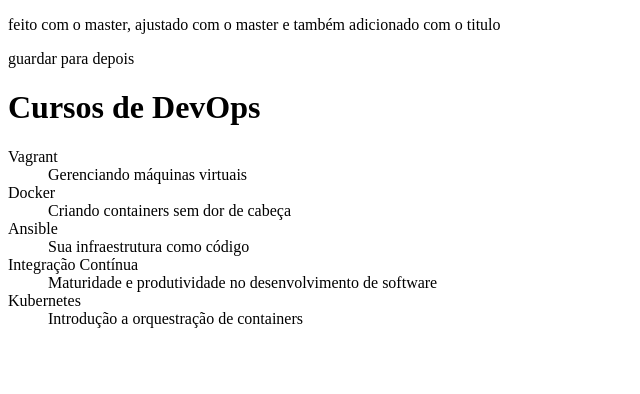
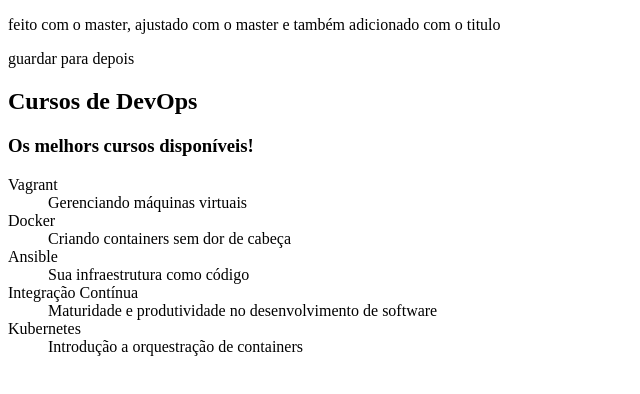
Before and after one commit to Skema1114/git-e-github-curso-alura, a plain HTML site: page index.html in a window 1280 px wide. Shown: the whole page, without its empty margins (0-640 px from the left). Drawn offline with Linux system fonts and the light colour scheme.

Commit message:
Aplicando o cherry-pick

```diff
--- a/index.html
+++ b/index.html
@@ -15,7 +15,8 @@
   </head>
 
   <body>
-    <h1>Cursos de DevOps</h1>
+    <h2>Cursos de DevOps</h2>
+    <h3>Os melhors cursos disponíveis!</h3>
 
     <dl>
       <dt>Vagrant</dt>
```
Also changed, not shown: 1 other file.
